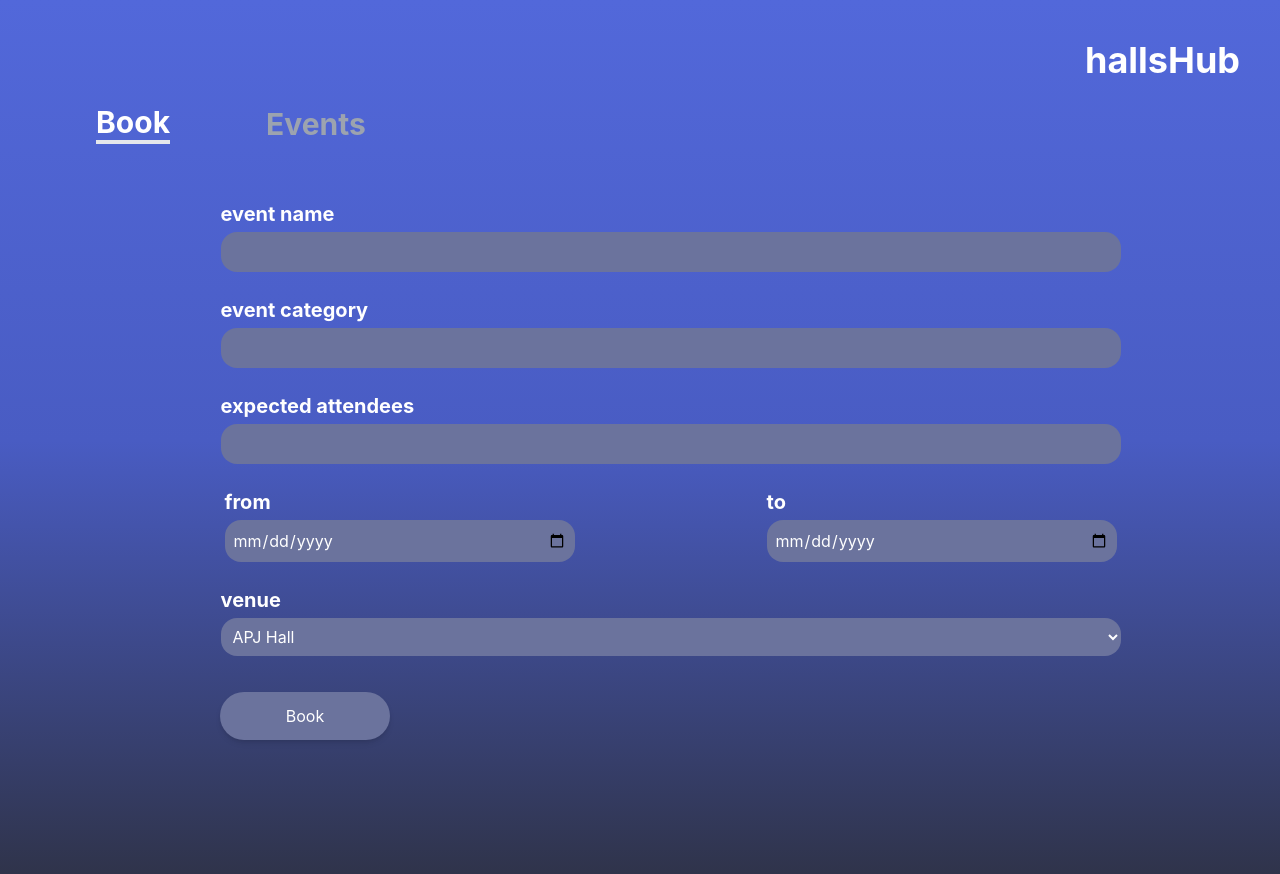
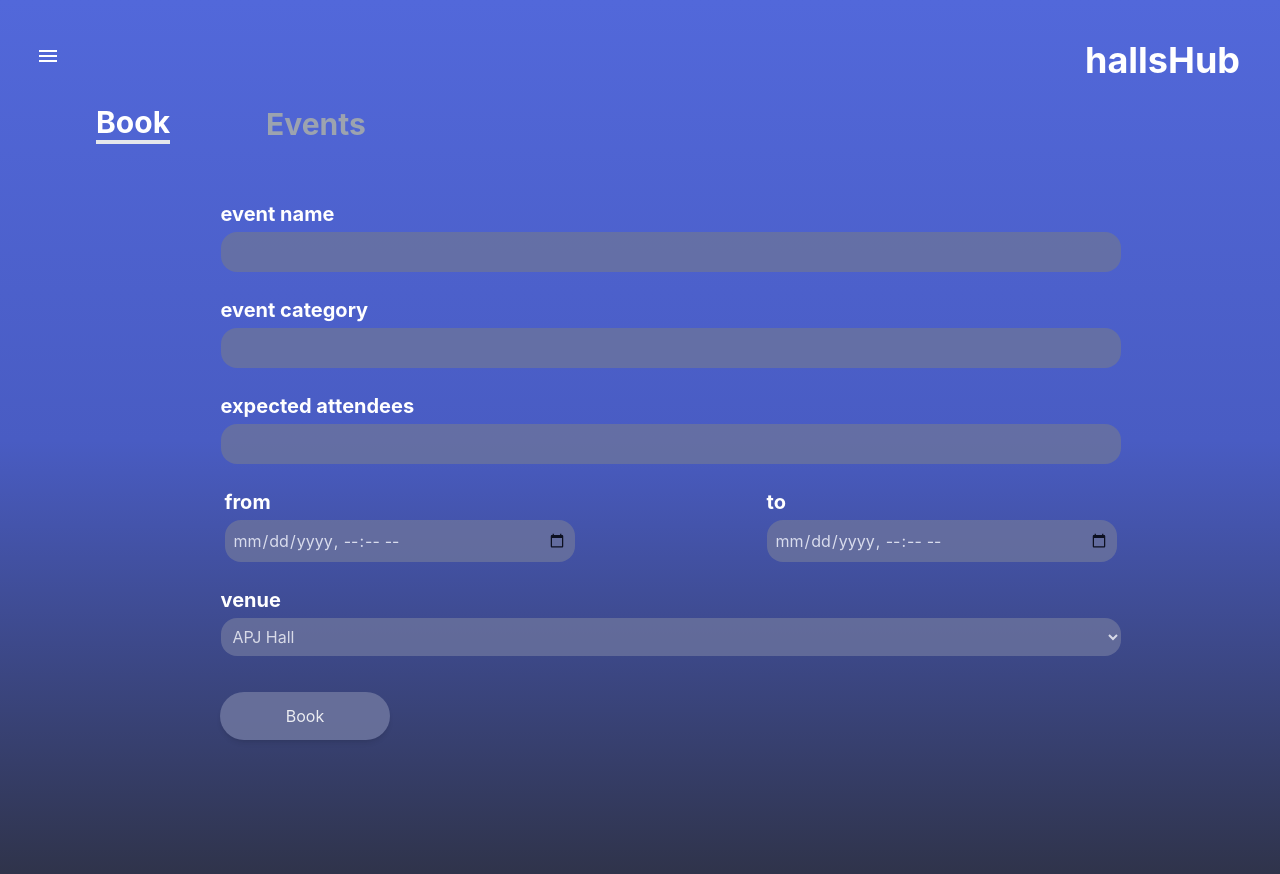
Before and after one commit to BharathVishnu/hallshub-frontend, a Next.js app: page /book in a window 1280 px wide. Shown: the top 874 px of the page. Built offline with nearby package versions, Linux system fonts and the light colour scheme; what tailwindcss-font-inter would draw is missing.

Commit message:
ui fixes

```diff
--- a/package.json
+++ b/package.json
@@ -9,9 +9,15 @@
     "lint": "next lint"
   },
   "dependencies": {
+    "@emotion/react": "^11.11.1",
+    "@emotion/styled": "^11.11.0",
+    "@mui/icons-material": "^5.14.18",
+    "@mui/material": "^5.14.18",
+    "@mui/styled-engine-sc": "^6.0.0-alpha.6",
     "next": "14.0.3",
     "react": "^18",
     "react-dom": "^18",
+    "styled-components": "^6.1.1",
     "tailwindcss-font-inter": "^3.0.1"
   },
   "devDependencies": {
--- a/src/components/Login.jsx
+++ b/src/components/Login.jsx
@@ -2,9 +2,13 @@ import Link from 'next/link';
 import React from 'react';
 
 const LoginForm = () => {
+
+  const gradientStyle = {
+    backgroundImage: 'linear-gradient(to bottom,#3D51BE,#3E4B91,#394378)',
+  };
   return (
     <div className="flex relative items-center justify-center mt-72 md:mt-80">
-      <div className="absolute right-0 bg-[#3D51BE] rounded-l-3xl px-6 py-32 mt-8 md:px-96 shadow-md w-full md:w-[1321px] flex flex-col gap-2">
+      <div className="absolute right-0  rounded-l-3xl px-8 py-24 mt-8 md:px-72 shadow-2xl w-full md:w-[1321px] flex flex-col gap-2" style={gradientStyle}>
         {/* Username Input */}
         <div className="mb-4">
           <label htmlFor="username" className="block text-lg md:text-xl font-bold text-white">
@@ -13,7 +17,7 @@ const LoginForm = () => {
           <input
             type="text"
             id="username"
-            className="mt-1 p-3 w-full md:w-[742px] bg-[#6B739D] border-blue-500 rounded-2xl focus:outline-none focus:ring focus:border-blue-300"
+            className="mt-1 p-3 w-full md:w-[742px] opacity-[80%] bg-[#6B739D] border-blue-500 rounded-2xl focus:outline-none focus:ring focus:border-blue-300"
             placeholder="Enter your username"
           />
         </div>
@@ -26,13 +30,13 @@ const LoginForm = () => {
           <input
             type="password"
             id="password"
-            className="mt-1 p-3 w-full md:w-[742px] bg-[#6B739D] border-blue-500 rounded-2xl focus:outline-none focus:ring focus:border-blue-300"
+            className="text-white mt-1 p-3 w-full md:w-[742px] opacity-[80%] bg-[#6B739D] border-blue-500 rounded-2xl focus:outline-none focus:ring focus:border-blue-300"
             placeholder="Enter your password"
           />
         </div>
 
         {/* Login Button */}
-        <Link href="/book" className="mt-5 md:ml-64 mx-auto md:w-[272px] text-md text-center bg-[#6B739D] hover:text-black hover:font-bold hover:bg-white text-white rounded-full py-3 px-8 shadow-md hover:shadow-2xl hover:shadow-black transition duration-500">
+        <Link href="/book" className="mt-5 md:ml-50 mx-auto md:w-[272px] opacity-[90%] text-md text-center bg-[#6B739D] hover:text-black hover:font-bold hover:bg-white text-white rounded-full py-3 px-8 shadow-md hover:shadow-2xl hover:shadow-black transition duration-500">
           Login
         </Link>
 
--- /dev/null
+++ b/src/components/Sidebar.jsx
@@ -0,0 +1,67 @@
+import React, { useState } from 'react';
+import Drawer from '@mui/material/Drawer';
+import List from '@mui/material/List';
+import ListItemText from '@mui/material/ListItemText';
+import CloseIcon from '@mui/icons-material/Close';
+import Link from 'next/link';
+import IconButton from '@mui/material/IconButton';
+import MenuIcon from '@mui/icons-material/Menu';
+import Typography from '@mui/material/Typography';
+
+export default function Sidebar() {
+    const [open, setOpen] = useState(false);
+
+    const toggleDrawer = () => {
+      setOpen(!open);
+    };
+
+    const closeDrawer = () => {
+      setOpen(!open);
+    };
+    const gradientStyle = {
+        backgroundImage: 'linear-gradient(to bottom, #5268DA, #495CC3,#2F3349)',
+      };
+
+    return(
+        <div className='relative'>
+            <div className="md:absolute md:left-10 md:bottom-3 ">
+                <IconButton edge="start" color="inherit" aria-label="menu" onClick={toggleDrawer}>
+                {open ? <CloseIcon /> : <MenuIcon className='text-white text-4xl' />}
+                </IconButton>
+            </div>
+            <Drawer anchor="left" open={open} onClose={toggleDrawer} >
+            <div className="flex flex-col h-screen w-96 " style={gradientStyle}>
+            <div className="bg-[#5268DA] flex justify-between items-center p-3 pr-4 ">
+                <div></div>
+                <IconButton edge="end" color="inherit" aria-label="close" onClick={toggleDrawer}>
+                <CloseIcon />
+                </IconButton>
+            </div>
+            <List className="mt-10 flex flex-col justify-center items-center gap-10 px-10 ">
+                <Link href="/" onClick={closeDrawer} >
+                <ListItemText
+                    primary={
+                    <Typography variant="body1" style={{ fontSize: '28px' }}>
+                        Profile
+                    </Typography>
+                    }
+                    className='text-white hover:text-[#2F3349]'
+                />
+                </Link>
+                <Link href="/" onClick={closeDrawer}>
+                <ListItemText
+                    primary={
+                    <Typography variant="body1" style={{ fontSize: '28px' }}>
+                       Logout
+                    </Typography>
+                    }
+                    className='text-white hover:text-[#2F3349]'
+                />
+                </Link>
+            </List>
+            </div>
+        </Drawer>
+        </div>
+    );
+
+}
--- a/src/components/card.jsx
+++ b/src/components/card.jsx
@@ -9,7 +9,7 @@ const Card = () => {
       <div className="border-b-4 rounded-xl border-gray-300 mb-4"></div>
       <div className='flex flex-row justify-between'>
         <div className='font-bold'>20 Nov 2023</div>
-        <div className='font-bold'>5 p.m</div>
+        <div className='font-bold'>5.00</div>
       </div>
     </div>
   );
--- a/src/pages/book.js
+++ b/src/pages/book.js
@@ -1,9 +1,11 @@
 import Navbar from "@/components/Navbar";
 import Link from 'next/link';
+import Sidebar from "@/components/Sidebar";
 
 export default function Booking() {
   return (
     <main>
+        <Sidebar/>
         <Navbar/>
         <div className="relative rounded-l-3xl w-full md:w-[1321px] flex flex-col items-center justify-center mx-auto mt-10 gap-2">
           {/* Event */}
@@ -14,7 +16,7 @@ export default function Booking() {
             <input
               type="text"
               id="eventname"
-              className="mt-1 p-2 w-full md:w-[900px] bg-[#6B739D] border-blue-500 rounded-2xl focus:outline-none focus:ring focus:border-blue-300"
+              className="mt-1 p-2 w-full md:w-[900px] opacity-[80%] bg-[#6B739D] border-blue-500 rounded-2xl focus:outline-none focus:ring focus:border-blue-300"
             />
           </div>
 
@@ -26,7 +28,7 @@ export default function Booking() {
             <input
               type="text"
               id="category"
-              className="mt-1 p-2 w-full md:w-[900px] bg-[#6B739D] border-blue-500 rounded-2xl focus:outline-none focus:ring focus:border-blue-300"
+              className="mt-1 p-2 w-full md:w-[900px] opacity-[80%] bg-[#6B739D] border-blue-500 rounded-2xl focus:outline-none focus:ring focus:border-blue-300"
             />
           </div>
 
@@ -38,7 +40,7 @@ export default function Booking() {
             <input
               type="text"
               id="attendees"
-              className="mt-1 p-2 w-full md:w-[900px] bg-[#6B739D] border-blue-500 rounded-2xl focus:outline-none focus:ring focus:border-blue-300"
+              className="mt-1 p-2 w-full md:w-[900px] opacity-[80%] bg-[#6B739D] border-blue-500 rounded-2xl focus:outline-none focus:ring focus:border-blue-300"
             />
           </div>
 
@@ -49,9 +51,9 @@ export default function Booking() {
                 from
               </label>
               <input
-                type="date"
+                type="datetime-local"
                 id="from"
-                className="mt-1 p-2 w-full md:w-[350px] bg-[#6B739D] border-blue-500 rounded-2xl focus:outline-none focus:ring focus:border-blue-300"
+                className="mt-1 p-2 w-full md:w-[350px] opacity-[80%] bg-[#6B739D] border-blue-500 rounded-2xl focus:outline-none focus:ring focus:border-blue-300"
               />
             </div>
             {/* To */}
@@ -60,9 +62,9 @@ export default function Booking() {
                 to
               </label>
               <input
-                type="date"
+                type="datetime-local"
                 id="password"
-                className="mt-1 p-2 w-full md:w-[350px] bg-[#6B739D] border-blue-500 rounded-2xl focus:outline-none focus:ring focus:border-blue-300"
+                className="mt-1 p-2 w-full md:w-[350px] opacity-[80%] bg-[#6B739D] border-blue-500 rounded-2xl focus:outline-none focus:ring focus:border-blue-300"
               />
             </div>
           </div>
@@ -75,7 +77,7 @@ export default function Booking() {
               </label>
               <select
                 id="venue"
-                className="mt-1 p-2 w-full md:w-[900px] bg-[#6B739D] border-blue-500 rounded-2xl focus:outline-none focus:ring focus:border-blue-300"
+                className="mt-1 p-2 w-full md:w-[900px] opacity-[80%] bg-[#6B739D] border-blue-500 rounded-2xl focus:outline-none focus:ring focus:border-blue-300"
               >
                 <option value="venue1">APJ Hall</option>
                 <option value="venue2">PTA Hall</option>
@@ -89,17 +91,10 @@ export default function Booking() {
               </select>
             </div>
 
-
-
-
-
           {/* Book Button */}
-          <Link href="/" className="md:absolute md:left-48 md:top-[100%] mt-5 ml-7 md:w-[170px] text-md text-center bg-[#6B739D] hover:text-black hover:font-bold hover:bg-white text-white rounded-full py-3 px-8 shadow-md hover:shadow-2xl hover:shadow-black transition duration-500">
+          <Link href="/" className="md:absolute md:left-48 md:top-[100%] mt-5 ml-7 md:w-[170px] text-md text-center opacity-[90%] bg-[#6B739D] hover:text-black hover:font-bold hover:bg-white text-white rounded-full py-3 px-8 shadow-md hover:shadow-2xl hover:shadow-black transition duration-500">
             Book
           </Link>
-          {/* <Link href="/" className="md:absolute md:left-48 md:top-[100%] mt-5 ml-7 md:w-[170px] text-md text-center bg-[#6B739D] hover:text-black hover:font-bold hover:bg-white text-white rounded-full py-3 px-8 shadow-md hover:shadow-2xl hover:shadow-black transition duration-500">
-            Logout
-          </Link> */}
     </div>
     </main>
   )
--- a/src/pages/events.js
+++ b/src/pages/events.js
@@ -2,6 +2,7 @@ import React, { useState, useEffect } from 'react';
 import Navbar from "@/components/Navbar";
 import Loading from "@/components/Loading";
 import Card from '../components/card';
+import Sidebar from '@/components/Sidebar';
 // import eventlist from '../components/eventlist';
 
 export default function Booking() {
@@ -24,6 +25,7 @@ export default function Booking() {
   }, []);
   return (
     <main>
+        <Sidebar/>
         <Navbar/>
         {loading ? (
         <Loading />
```
Also changed, not shown: src/pages/register.js (+10 -7 lines), src/components/Navbar.jsx (line endings or trailing spaces), 1 other file (tests, documents, lock files or other folders).
